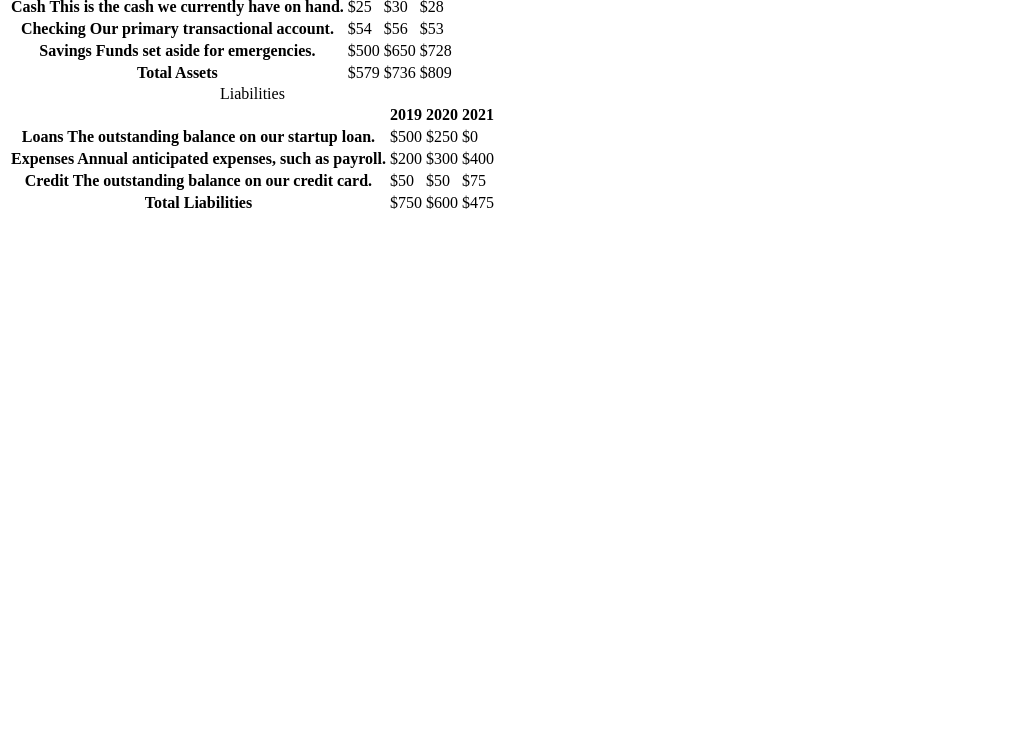
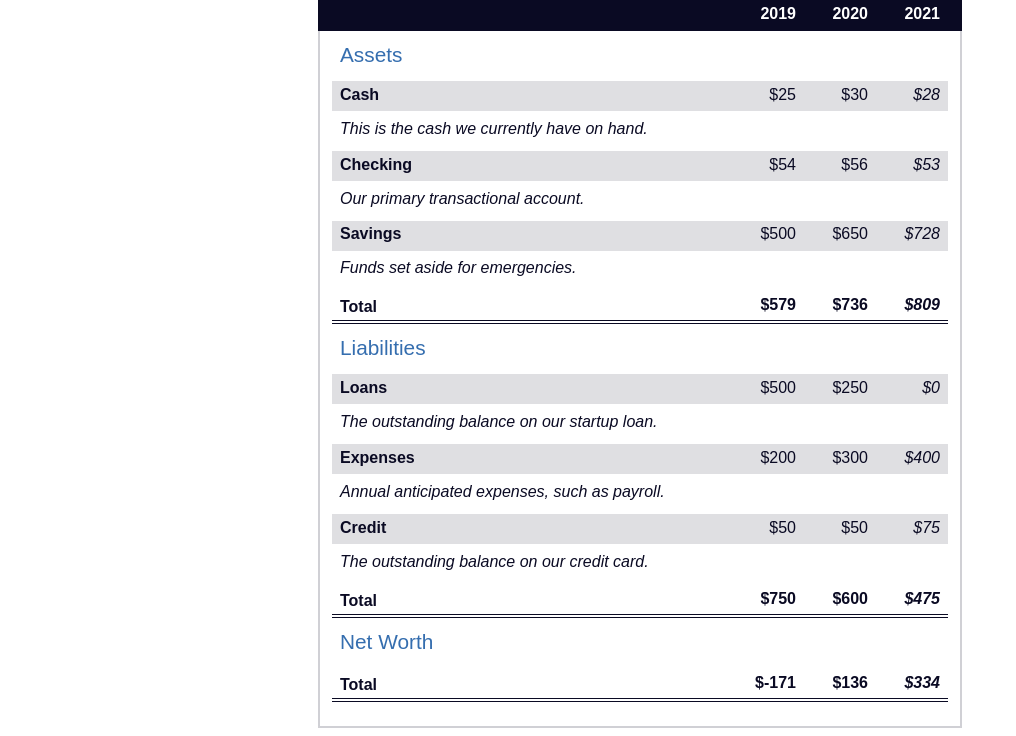
Before and after one commit to gacetta/websites, a plain HTML site: page fccBalanceSheet/index.html in a window 1280 px wide. Shown: the part 130-866 px from the top of the page, without its empty margins (0-1016 px from the left). Before the commit the page ends 800 px from the top, so only its background shows below. Drawn offline with Linux system fonts and the light colour scheme.

Commit message:
chore: finished fccBalanceSheet website

```diff
--- a/fccBalanceSheet/index.html
+++ b/fccBalanceSheet/index.html
@@ -9,12 +9,14 @@
   <body>
     <main>
       <section>
+        <header>
           <h1>
             <span class="flex">
               <span>AcmeWidgetCorp</span>
               <span>Balance Sheet</span>
             </span>
           </h1>
+        </header>
         <div id="years" aria-hidden="true">
           <span class="year">2019</span>
           <span class="year">2020</span>
@@ -107,7 +109,25 @@
               </tr>
             </tbody>
           </table>
-          <table></table>
+          <table>
+            <caption>Net Worth</caption>
+            <thead>
+              <tr>
+                <td></td>
+                <th><span class="sr-only">2019</span></th>
+                <th><span class="sr-only">2020</span></th>
+                <th><span class="sr-only">2021</span></th>
+              </tr>
+            </thead>
+            <tbody>
+              <tr class="total">
+                <th>Total <span class="sr-only">Net Worth</span></th>
+                <td>$-171</td>
+                <td>$136</td>
+                <td class="current">$334</td>
+              </tr>
+            </tbody>
+          </table>
         </div>
       </section>
     </main>
--- a/fccBalanceSheet/styles.css
+++ b/fccBalanceSheet/styles.css
@@ -0,0 +1,152 @@
+span[class~="sr-only"] {
+  border: 0 !important;
+  clip: rect(1px, 1px, 1px, 1px) !important;
+  clip-path: inset(50%) !important;
+  -webkit-clip-path: inset(50%) !important;
+  height: 1px !important;
+  width: 1px !important;
+  position: absolute !important;
+  overflow: hidden !important;
+  white-space: nowrap !important;
+  padding: 0 !important;
+  margin: -1px !important;
+}
+
+html {
+  box-sizing: border-box;
+}
+
+body {
+  font-family: sans-serif;
+  color: #0a0a23;
+}
+
+h1 {
+  max-width: 37.25rem;
+  margin: 0 auto;
+  padding: 1.5rem 1.25rem;
+}
+
+h1 .flex {
+  display: flex;
+  flex-direction: column-reverse;
+  gap: 1rem;
+}
+
+h1 .flex span:first-of-type {
+  font-size: 0.7em;
+}
+
+h1 .flex span:last-of-type {
+  font-size: 1.2em;
+}
+
+section {
+  max-width: 40rem;
+  margin: 0 auto;
+  border: 2px solid #d0d0d5;
+}
+
+#years {
+  display: flex;
+  justify-content: flex-end;
+  position: sticky;
+  top: 0;
+  background: #0a0a23;
+  color: #fff;
+  z-index: 999;
+  padding: 0.5rem calc(1.25rem + 2px) 0.5rem 0;
+  margin: 0 -2px;
+}
+
+#years span[class] {
+  font-weight: bold;
+  width: 4.5rem;
+  text-align: right;
+}
+
+.table-wrap {
+  padding: 0 0.75rem 1.5rem 0.75rem;
+}
+
+table {
+  border-collapse: collapse;
+  border: 0;
+  width: 100%;
+  position: relative;
+  margin-top: 3rem;
+}
+
+table caption {
+  color: #356eaf;
+  font-size: 1.3em;
+  font-weight: normal;
+  position: absolute;
+  top: -2.25rem;
+  left: 0.5rem;
+}
+
+tbody td {
+  width: 100vw;
+  min-width: 4rem;
+  max-width: 4rem;
+}
+
+tbody th {
+  width: calc(100% - 12rem);
+}
+
+tr[class="total"] {
+  border-bottom: 4px double #0a0a23;
+  font-weight: bold;
+}
+
+tr[class="total"] th {
+  text-align: left;
+  padding: 0.5rem 0 0.25rem 0.5rem;
+}
+
+tr.total td {
+  text-align: right;
+  padding: 0 0.25rem;
+}
+
+tr.total td:nth-of-type(3) {
+  padding-right: 0.5rem;
+}
+
+tr.total:hover {
+  background-color: #99c9ff;
+}
+
+td.current {
+  font-style: italic;
+}
+
+tr.data {
+  background-image: linear-gradient(to bottom, #dfdfe2 1.845rem, white 1.845rem);
+}
+
+tr.data th {
+  text-align: left;
+  padding-top: 0.3rem;
+  padding-left: 0.5rem;
+}
+
+tr.data th .description {
+  display: block;
+  font-weight: normal;
+  font-style: italic;
+  padding: 1rem 0 0.75rem;
+  margin-right: -13.5rem;
+}
+
+tr.data td {
+  vertical-align: top;
+  padding: 0.3rem 0.25rem 0;
+  text-align: right;
+}
+
+tr.data td:last-of-type {
+  padding-right: .5rem;
+}
```
Lines whose indentation alone changed are shown as unchanged.
